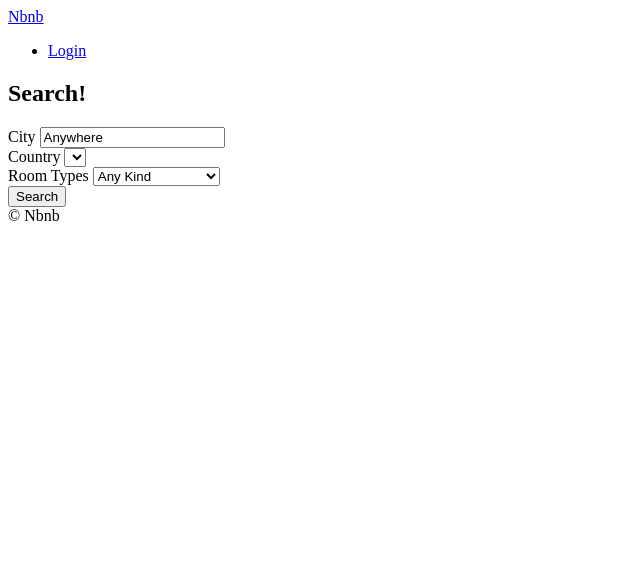
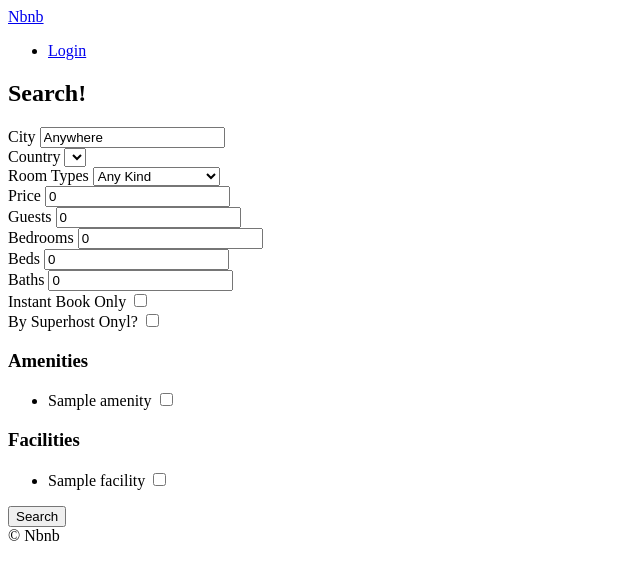
Before and after one commit to Cesar90/airbnb-clone, a Django app: page /rooms/search/ in a window 1280 px wide. Shown: the top 580 px of the page, without its empty margins (0-640 px from the left). Run offline with Django 3.2, Linux system fonts and the light colour scheme; tables that the repository leaves empty hold one stand-in row (values such as "Sample post"); lists and menus that the app fills with data are empty.

Commit message:
Filtering form in rooms done

```diff
--- a/rooms/views.py
+++ b/rooms/views.py
@@ -35,17 +35,40 @@ def search(request):
     city = str.capitalize(city)
     country = request.GET.get("country","NI")
     room_type = int(request.GET.get("room_type", 0))
-    room_types = models.RoomType.objects.all()
+    price = int(request.GET.get("price", 0))
+    guests = int(request.GET.get("guests", 0))
+    bedrooms = int(request.GET.get("bedrooms", 0))
+    beds = int(request.GET.get("beds", 0))
+    baths = int(request.GET.get("baths", 0))
+    instant = request.GET.get("instant", False)
+    super_host = request.GET.get("super_host", False)
+    s_amenities = request.GET.getlist("amenities")
+    s_facilities = request.GET.getlist("facilities")
 
     form = {
         "city": city,
         "s_room_type":room_type,
         "s_country":country,
+        "price":price,
+        "guests":guests,
+        "bedrooms":bedrooms,
+        "beds":beds,
+        "baths":baths,
+        "s_amenities":s_amenities,
+        "s_facilities":s_facilities,
+        "instant":instant,
+        "super_host":super_host
     }
+
+    room_types = models.RoomType.objects.all()
+    amenities = models.Amenity.objects.all()
+    facilities = models.Facility.objects.all()
 
     choices = {
         "countries": countries,
-        "room_types": room_types
+        "room_types": room_types,
+        "amenities": amenities,
+        "facilities": facilities
     }
 
     return render(request, "rooms/search.html", {
--- a/templates/rooms/search.html
+++ b/templates/rooms/search.html
@@ -34,6 +34,95 @@
                 {% endfor %}
             </select>
         </div>
+        <div>
+            <label for="price">Price</label>
+            <input value={{price}}
+                type="number"
+                name="price"
+                id="price"
+                placeholder="Price" />
+        </div>
+        <div>
+            <label for="guests">Guests</label>
+            <input value={{guests}}
+                type="number"
+                name="guests"
+                id="guests"
+                placeholder="Guests" />
+        </div>
+        <div>
+            <label for="bedrooms">Bedrooms</label>
+            <input value={{bedrooms}}
+                type="number"
+                name="bedrooms"
+                id="bedrooms"
+                placeholder="Bedrooms" />
+        </div>
+        <div>
+            <label for="beds">Beds</label>
+            <input value={{beds}}
+                type="number"
+                name="beds"
+                id="beds"
+                placeholder="Beds" />
+        </div>
+        <div>
+            <label for="baths">Baths</label>
+            <input value={{baths}}
+                type="number"
+                name="baths"
+                id="baths"
+                placeholder="Baths" />
+        </div>
+        <div>
+            <label for="instant">Instant Book Only</label>
+            <input {% if instant %} checked {% endif %}
+                type="checkbox"
+                name="instant"
+                id="instant" />
+        </div>
+        <div>
+            <label for="super_host">By Superhost Onyl?</label>
+            <input {% if super_host %} checked {% endif %}
+                type="checkbox"
+                name="super_host"
+                id="super_host" />
+        </div>
+        <div>
+            <h3>Amenities</h3>
+            <ul>
+                {% for amenity in amenities %}
+                    <li>
+                        <label for="a_{{amenity.pk}}">{{amenity.name}}</label>
+                        <input id="a_{{amenity.pk}}"
+                            name="amenities"
+                            type="checkbox"
+                            value={{amenity.pk}}
+                            {% if amenity.pk|slugify in s_amenities  %}
+                                checked
+                            {% endif %} />
+                    </li>
+                {% endfor %}
+            </ul>
+        </div>
+        <div>
+            <h3>Facilities</h3>
+            <ul>
+                {% for facility in facilities %}
+                    <li>
+                        <label for="f_{{facility.pk}}">{{facility.name}}</label>
+                        <input id="f_{{facility.pk}}"
+                            name="facilities"
+                            type="checkbox"
+                            value={{facility.pk}}
+                            {% if facility.pk|slugify in s_facilities  %}
+                                checked
+                            {% endif %}
+                            />
+                    </li>
+                {% endfor %}
+            </ul>
+        </div>
         <button>Search</button>
     </form>
 {% endblock content %}
```
